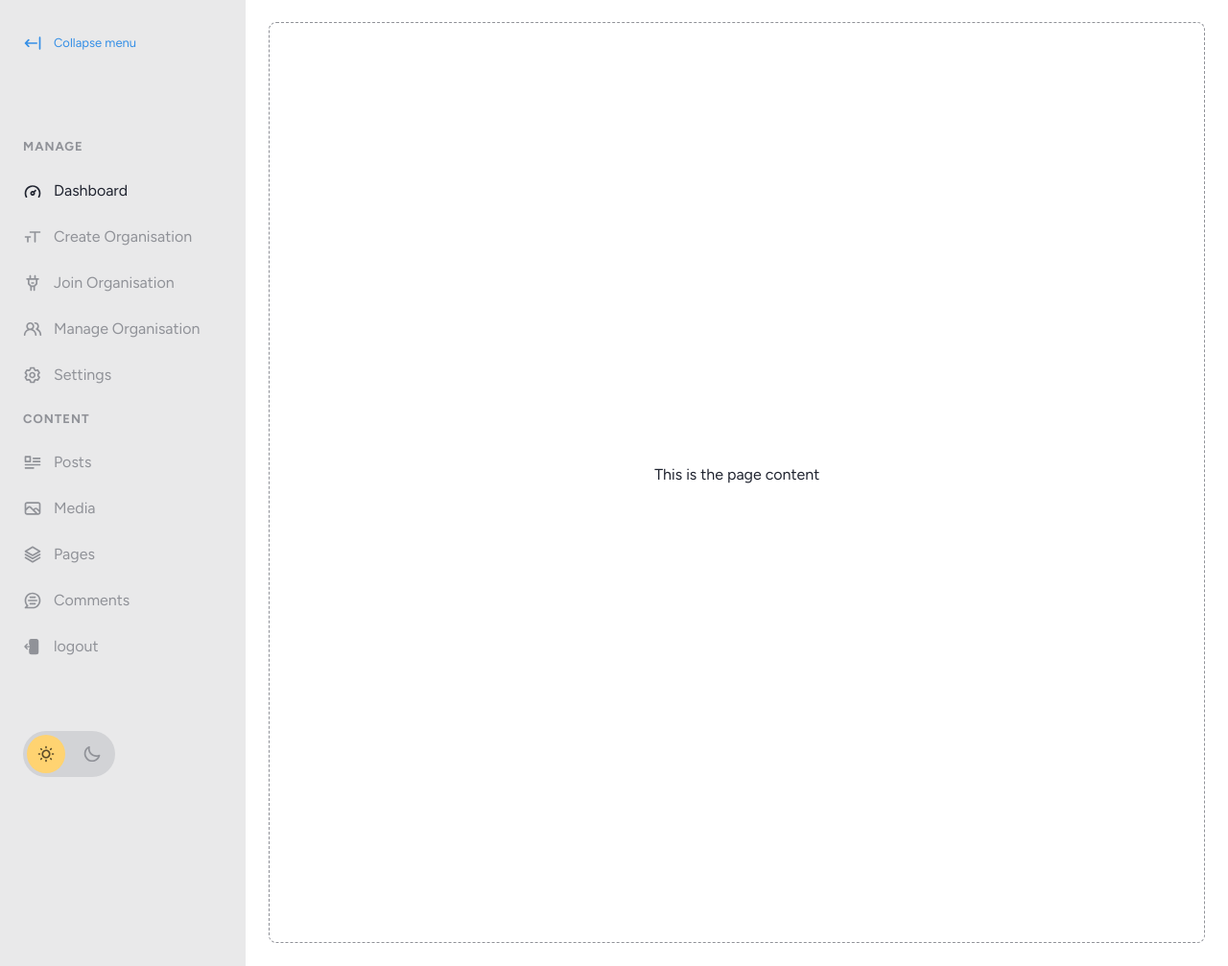
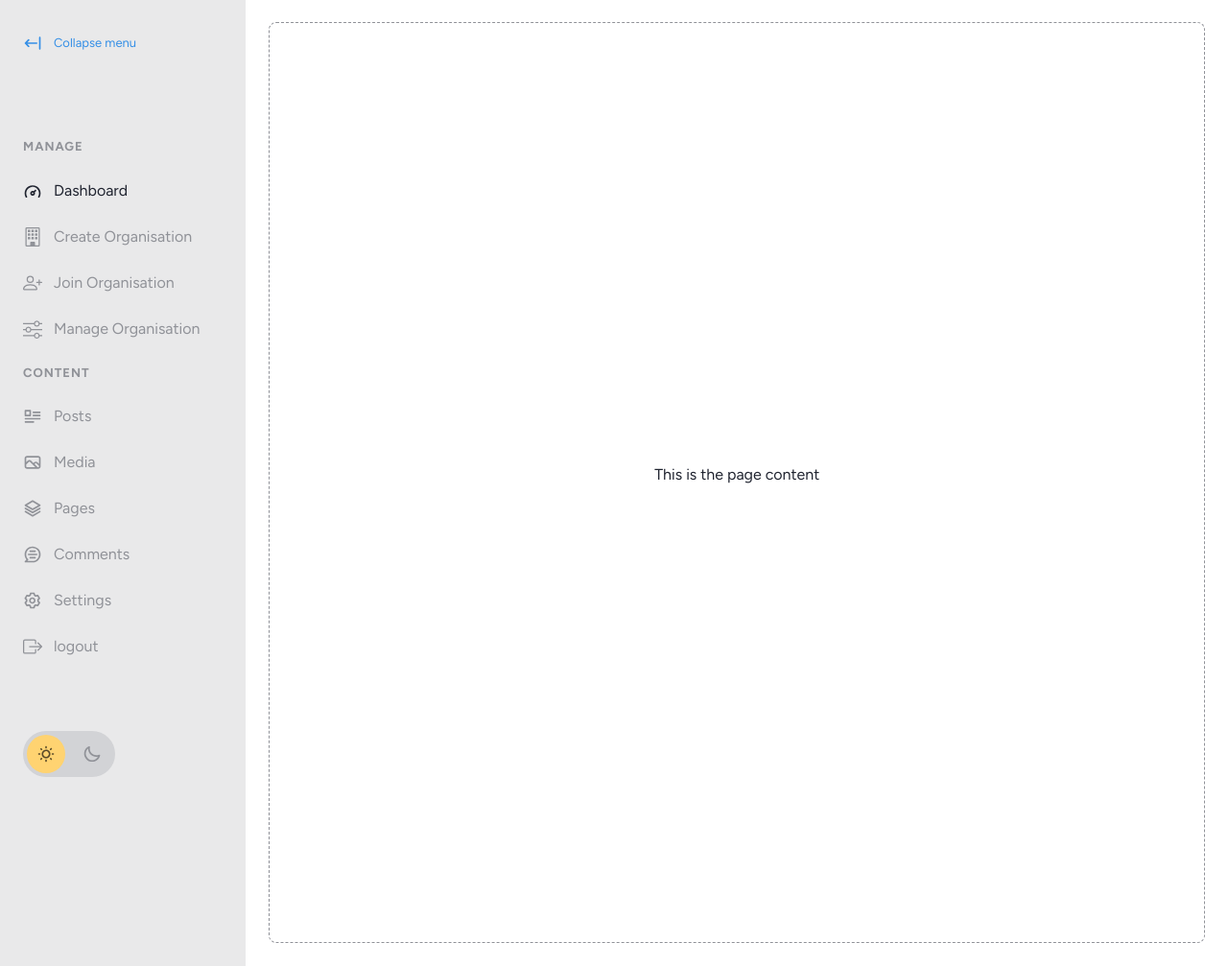
Before and after one commit to De-sam/QR_Attendance_App, a Flask app: page /dashboard in a window 1280 px wide. Shown: the part 65-1072 px from the top of the page at 96% size. Run offline with Flask 3, Linux system fonts and the light colour scheme; a user stored in the database is signed in.

Commit message:
updating the dashboard

```diff
--- a/myapp/templates/dashboard_base.html
+++ b/myapp/templates/dashboard_base.html
@@ -209,36 +209,31 @@
 					</li>
 					<li>
 						<a href="#">
-							<svg>
-								<use xlink:href="#icon-appearance"></use>
-							</svg>
+							<svg xmlns="http://www.w3.org/2000/svg" width="16" height="16" fill="currentColor" class="bi bi-building" viewBox="0 0 16 16">
+								<path d="M4 2.5a.5.5 0 0 1 .5-.5h1a.5.5 0 0 1 .5.5v1a.5.5 0 0 1-.5.5h-1a.5.5 0 0 1-.5-.5zm3 0a.5.5 0 0 1 .5-.5h1a.5.5 0 0 1 .5.5v1a.5.5 0 0 1-.5.5h-1a.5.5 0 0 1-.5-.5zm3.5-.5a.5.5 0 0 0-.5.5v1a.5.5 0 0 0 .5.5h1a.5.5 0 0 0 .5-.5v-1a.5.5 0 0 0-.5-.5zM4 5.5a.5.5 0 0 1 .5-.5h1a.5.5 0 0 1 .5.5v1a.5.5 0 0 1-.5.5h-1a.5.5 0 0 1-.5-.5zM7.5 5a.5.5 0 0 0-.5.5v1a.5.5 0 0 0 .5.5h1a.5.5 0 0 0 .5-.5v-1a.5.5 0 0 0-.5-.5zm2.5.5a.5.5 0 0 1 .5-.5h1a.5.5 0 0 1 .5.5v1a.5.5 0 0 1-.5.5h-1a.5.5 0 0 1-.5-.5zM4.5 8a.5.5 0 0 0-.5.5v1a.5.5 0 0 0 .5.5h1a.5.5 0 0 0 .5-.5v-1a.5.5 0 0 0-.5-.5zm2.5.5a.5.5 0 0 1 .5-.5h1a.5.5 0 0 1 .5.5v1a.5.5 0 0 1-.5.5h-1a.5.5 0 0 1-.5-.5zm3.5-.5a.5.5 0 0 0-.5.5v1a.5.5 0 0 0 .5.5h1a.5.5 0 0 0 .5-.5v-1a.5.5 0 0 0-.5-.5z"/>
+								<path d="M2 1a1 1 0 0 1 1-1h10a1 1 0 0 1 1 1v14a1 1 0 0 1-1 1H3a1 1 0 0 1-1-1zm11 0H3v14h3v-2.5a.5.5 0 0 1 .5-.5h3a.5.5 0 0 1 .5.5V15h3z"/>
+							  </svg>
 							<span>Create Organisation</span>
 						</a>
 					</li>
 					<li>
 						<a href="#">
-							<svg>
-								<use xlink:href="#icon-plugins"></use>
-							</svg>
+							<svg xmlns="http://www.w3.org/2000/svg" width="16" height="16" fill="currentColor" class="bi bi-person-plus" viewBox="0 0 16 16">
+								<path d="M6 8a3 3 0 1 0 0-6 3 3 0 0 0 0 6m2-3a2 2 0 1 1-4 0 2 2 0 0 1 4 0m4 8c0 1-1 1-1 1H1s-1 0-1-1 1-4 6-4 6 3 6 4m-1-.004c-.001-.246-.154-.986-.832-1.664C9.516 10.68 8.289 10 6 10s-3.516.68-4.168 1.332c-.678.678-.83 1.418-.832 1.664z"/>
+								<path fill-rule="evenodd" d="M13.5 5a.5.5 0 0 1 .5.5V7h1.5a.5.5 0 0 1 0 1H14v1.5a.5.5 0 0 1-1 0V8h-1.5a.5.5 0 0 1 0-1H13V5.5a.5.5 0 0 1 .5-.5"/>
+							  </svg>
 							<span>Join Organisation</span>
 						</a>
 					</li>
 					<li>
 						<a href="#">
-							<svg>
-								<use xlink:href="#icon-users"></use>
-							</svg>
+							<svg xmlns="http://www.w3.org/2000/svg" width="16" height="16" fill="currentColor" class="bi bi-sliders" viewBox="0 0 16 16">
+								<path fill-rule="evenodd" d="M11.5 2a1.5 1.5 0 1 0 0 3 1.5 1.5 0 0 0 0-3M9.05 3a2.5 2.5 0 0 1 4.9 0H16v1h-2.05a2.5 2.5 0 0 1-4.9 0H0V3zM4.5 7a1.5 1.5 0 1 0 0 3 1.5 1.5 0 0 0 0-3M2.05 8a2.5 2.5 0 0 1 4.9 0H16v1H6.95a2.5 2.5 0 0 1-4.9 0H0V8zm9.45 4a1.5 1.5 0 1 0 0 3 1.5 1.5 0 0 0 0-3m-2.45 1a2.5 2.5 0 0 1 4.9 0H16v1h-2.05a2.5 2.5 0 0 1-4.9 0H0v-1z"/>
+							  </svg>
 							<span>Manage Organisation</span>
 						</a>
 					</li>
-					<li>
-						<a href="#">
-							<svg>
-								<use xlink:href="#icon-settings"></use>
-							</svg>
-							<span>Settings</span>
-						</a>
-					</li>
+
 					<li class="menu-heading"><span>Content</span></li>
 					<li>
 						<a href="#">
@@ -273,12 +268,20 @@
 						</a>
 					</li>
 					<li>
+						<a href="#">
+							<svg>
+								<use xlink:href="#icon-settings"></use>
+							</svg>
+							<span>Settings</span>
+						</a>
+					</li>
+					<li>
 						<a href="/logout">
-							<svg xmlns="http://www.w3.org/2000/svg" fill="none" viewBox="0 0 24 24" stroke-width="1.5" stroke="currentColor" class="w-6 h-6">
-								<path stroke-linecap="round" stroke-linejoin="round" d="M8.25 9V5.25A2.25 2.25 0 0 1 10.5 3h6a2.25 2.25 0 0 1 2.25 2.25v13.5A2.25 2.25 0 0 1 16.5 21h-6a2.25 2.25 0 0 1-2.25-2.25V15m-3 0-3-3m0 0 3-3m-3 3H15" />
+							<svg xmlns="http://www.w3.org/2000/svg" width="16" height="16" fill="currentColor" class="bi bi-box-arrow-right" viewBox="0 0 16 16">
+								<path fill-rule="evenodd" d="M10 12.5a.5.5 0 0 1-.5.5h-8a.5.5 0 0 1-.5-.5v-9a.5.5 0 0 1 .5-.5h8a.5.5 0 0 1 .5.5v2a.5.5 0 0 0 1 0v-2A1.5 1.5 0 0 0 9.5 2h-8A1.5 1.5 0 0 0 0 3.5v9A1.5 1.5 0 0 0 1.5 14h8a1.5 1.5 0 0 0 1.5-1.5v-2a.5.5 0 0 0-1 0z"/>
+								<path fill-rule="evenodd" d="M15.854 8.354a.5.5 0 0 0 0-.708l-3-3a.5.5 0 0 0-.708.708L14.293 7.5H5.5a.5.5 0 0 0 0 1h8.793l-2.147 2.146a.5.5 0 0 0 .708.708z"/>
 							  </svg>
-
-							<span>logout</span>
+								<span>logout</span>
 						</a>
 					</li>
 				</ul>
```
